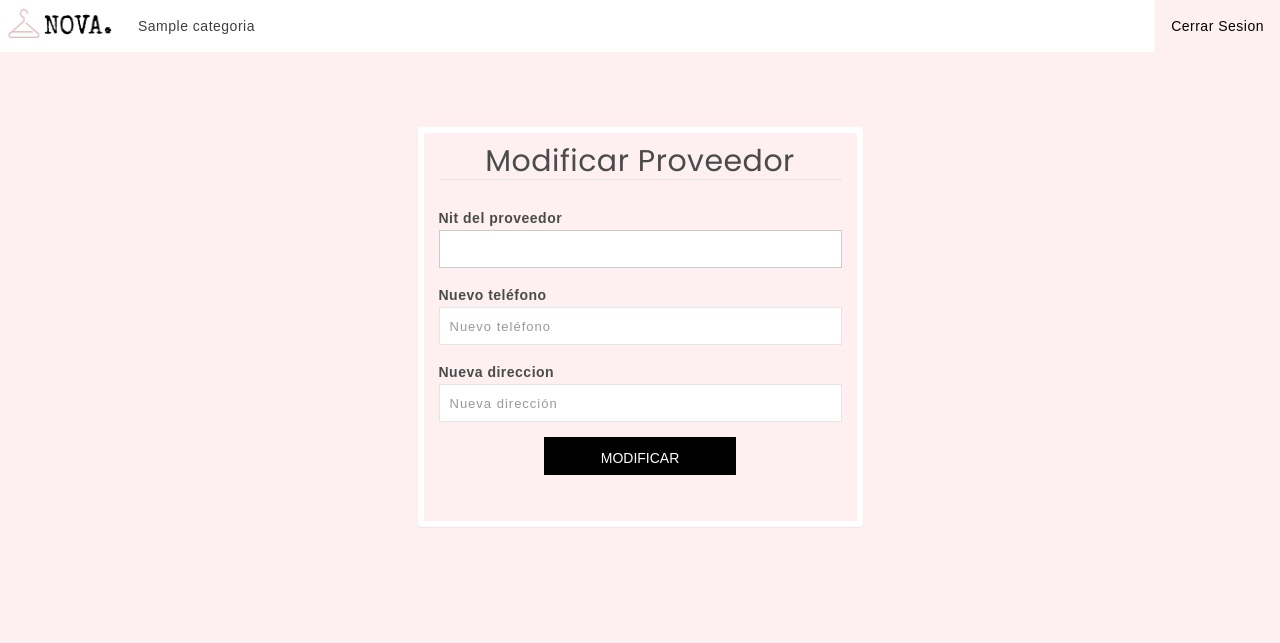
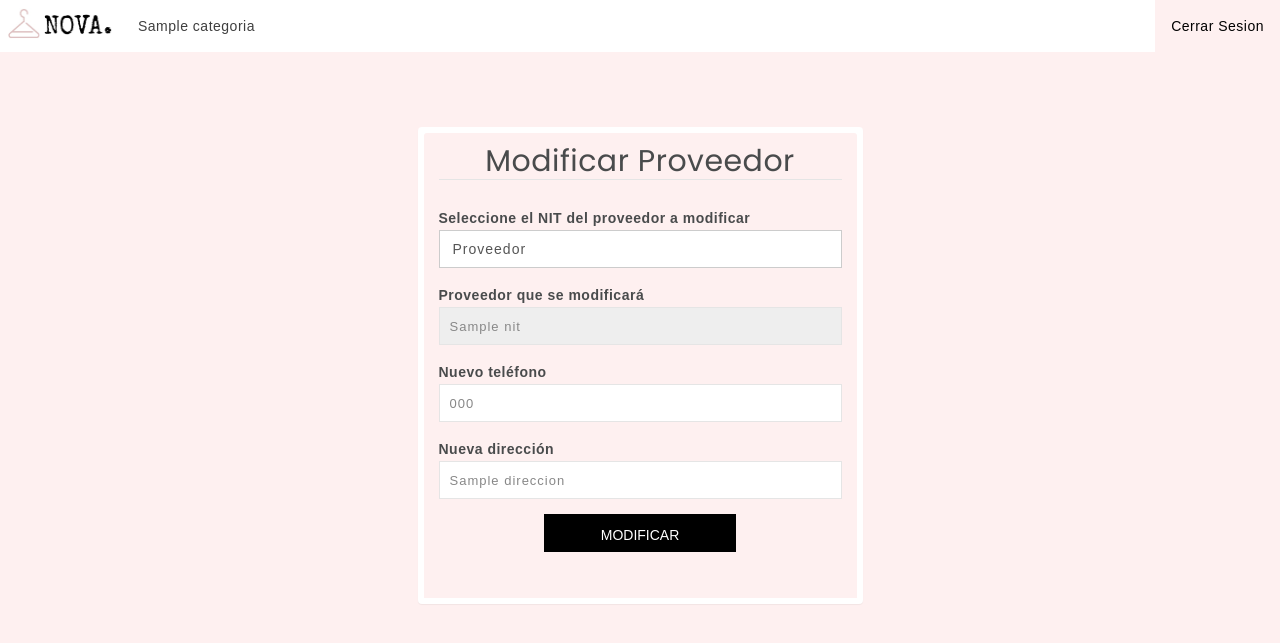
Before and after one commit to Marthox1999/Nova, a Django app: template templates/inventario/proveedorModificar.html in a window 1280 px wide. Shown: the top 643 px of the page. Run offline with Django 3.2, Linux system fonts and the light colour scheme; tables that the repository leaves empty hold one stand-in row (values such as "Sample post"); the template is opened without the code that fills it: values that come from a table or form of the project are taken from there, most other values are stand-ins (such as "Sample title", 1, 10 or a date in 2020); lists and menus that the app fills with data are empty; some libraries are stand-ins or nearby versions.

Commit message:
Modificar proveedores #61

```diff
--- a/templates/inventario/proveedorModificar.html
+++ b/templates/inventario/proveedorModificar.html
@@ -13,28 +13,36 @@
                 <div class="panel-body" style="background-color:#FEF0F0;">
                   <div class="row">
                     <div class="col-lg-12">
-                        {% if proveedor %}
+                        {% if proveedores %}
                         <form method="post" id="form" name="modificarProveedor">
                           {% csrf_token %}
                           <div class="form-group">
-                            <label for="nitProveedor">Nit del proveedor</label>
-                              <select class="form-control" id="nitProveedor" name="nitProveedor">
-
+                            <label for="nitProveedor">Seleccione el NIT del proveedor a modificar</label>
+                            <select class="form-control" id="nitProveedor" name="nitProveedor" onchange="form.submit();">
+                              <option value="no elegido" name="comboBoxProveedor">Proveedor</option>
                                 {% for proveedor in proveedores %}
-                                  <option value="{{proveedor.pknit}}">{{proveedor.nitProveedor}}</option>
+                                  <option value="{{proveedor.pknit}}" name="{{proveedor.pknit}}">{{proveedor.pknit}}</option>
                                   {% empty %}
                                   <p>No hay proveedores</p>
                                 {% endfor %}
                               </select>
                           </div>
+
                           <div class="form-group">
-                            <label for ="telefono">Nuevo teléfono</label>
-                            <input type="text" name="telefono" id="telefono" class="form-control" placeholder="Nuevo teléfono">
+                            <label for ="nit">Proveedor que se modificará</label>
+                            <input value="{{nit}}" readonly type="text" name="nit" id="nit" class="form-control">
                           </div>
+
                           <div class="form-group">
-                            <label for ="direccion">Nueva direccion</label>
-                            <input type="text" name="direccion" id="direccion" class="form-control" placeholder="Nueva dirección">
+                            <label for ="telefonoProveedor">Nuevo teléfono</label>
+                            <input value="{{telefono}}" type="text" name="telefonoProveedor" id="telefonoProveedor" class="form-control" placeholder="Nuevo teléfono">
                           </div>
+
+                          <div class="form-group">
+                            <label for ="direccionProveedor">Nueva dirección</label>
+                            <input value="{{direccion}}" type="text" name="direccionProveedor" id="direccionProveedor" class="form-control" placeholder="Nueva dirección">
+                          </div>
+
                           <div class="form-group">
                             <div class="row">
                               <div class="col-sm-6 col-sm-offset-3">
@@ -42,6 +50,7 @@
                               </div>
                             </div>
                           </div>
+
                           <div class="form-group">
                             <div class="row">
                               <div class="col-lg-12">
```
Also changed, not shown: apps/inventario/views.py (+41 -1 lines), apps/usuarios/views.py (+1 -8 lines).
